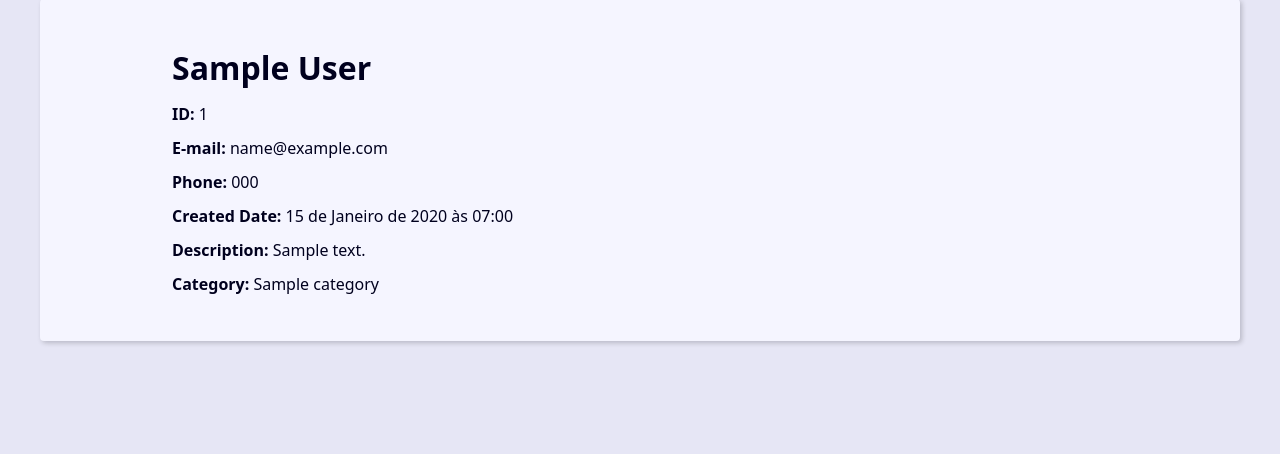
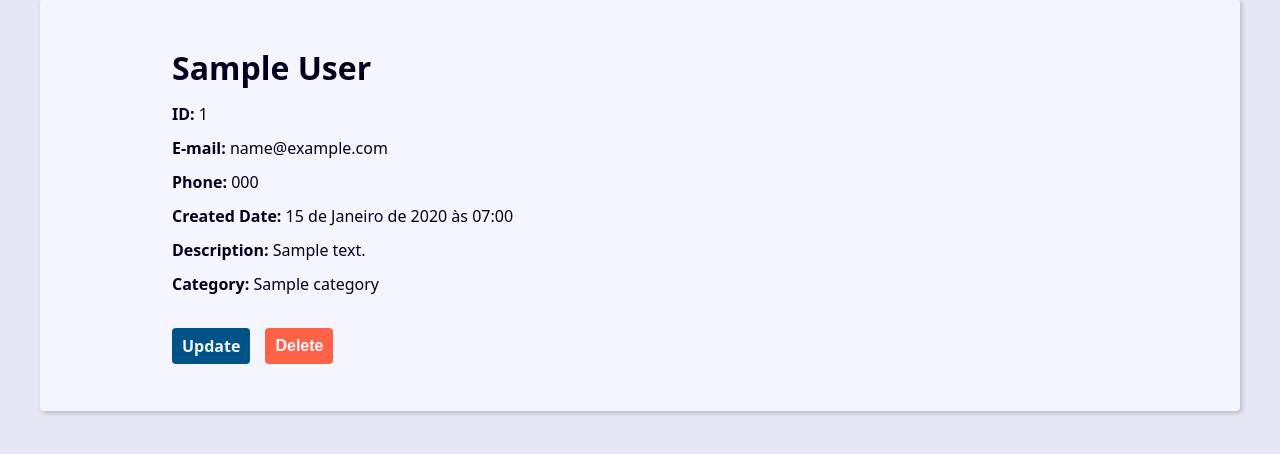
Before and after one commit to DevSirT/projeto_agenda, a Django app: page /contact/1/ in a window 1280 px wide. Shown: the part 270-724 px from the top of the page. Run offline with Django 5.2, Linux system fonts and the light colour scheme; tables that the repository leaves empty hold one stand-in row (Sample ...).

Commit message:
Criando a view, url e template para delete (apagar contatos)

```diff
--- a/base_static/global/css/style.css
+++ b/base_static/global/css/style.css
@@ -312,3 +312,23 @@
     filter: brightness(80%);
     box-shadow: 0 0 5px var(--link-dark-color);
   }
+
+  .contact-links {
+    margin-block: calc(var(--small-font-size) * 2);
+    display: flex;
+    align-items: center;
+    gap: 0 var(--spacing);
+  }
+
+  .btn-link {
+    font-size: var(--small-font-size);
+    text-decoration: none;
+    font-weight: bold;
+    padding: 1rem;
+    display: block;
+    line-height: var(--small-font-size);
+  }
+
+  .btn-delete {
+    background: tomato;
+  }
--- a/contact/templates/contact/contact.html
+++ b/contact/templates/contact/contact.html
@@ -13,5 +13,21 @@
         <p><b>Created Date:</b> {{ contact.created_date}} </p>
         <p><b>Description:</b> {{ contact.description}} </p>
         <p><b>Category:</b> {{ contact.category.name}} </p>
+
+        <div class="contact-links">
+          <a class="btn btn-link" href="{% url "contact:update" contact.id %}">Update</a>
+
+          <form action="{% url "contact:delete" contact.id %}" method="POST">
+            {% csrf_token %}
+
+            {% if confirmation == 'no' %}
+            <input type="hidden" name="confirmation" value='yes'>
+            <button class="btn btn-link btn-delete" type="submit">Confirma?</button>
+            {% else %}
+                <button class="btn btn-link btn-delete" type="submit">Delete</button>
+            {% endif %}
+
+          </form>
+        </div>
     </div>
 {% endblock content %}
--- a/contact/urls.py
+++ b/contact/urls.py
@@ -9,6 +9,7 @@ urlpatterns = [
     # contact (CRUD)
     path('contact/<int:contact_id>/', views.contact, name='contact'),
     path('contact/<int:contact_id>/update/', views.update, name='update'),
+    path('contact/<int:contact_id>/delete/', views.delete, name='delete'),
     path('contact/create/', views.create, name='create'),
 
 ]
```
Also changed, not shown: contact/views/contact_forms.py (+19 -0 lines).
